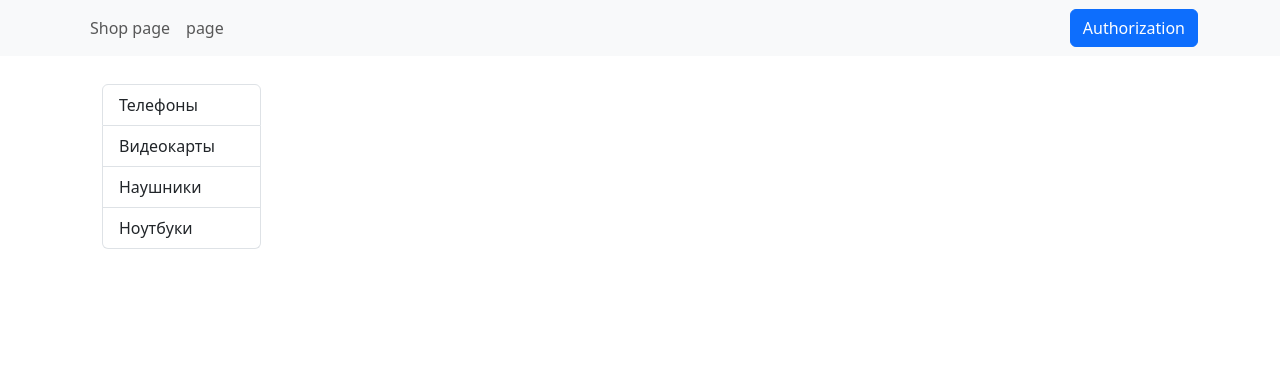
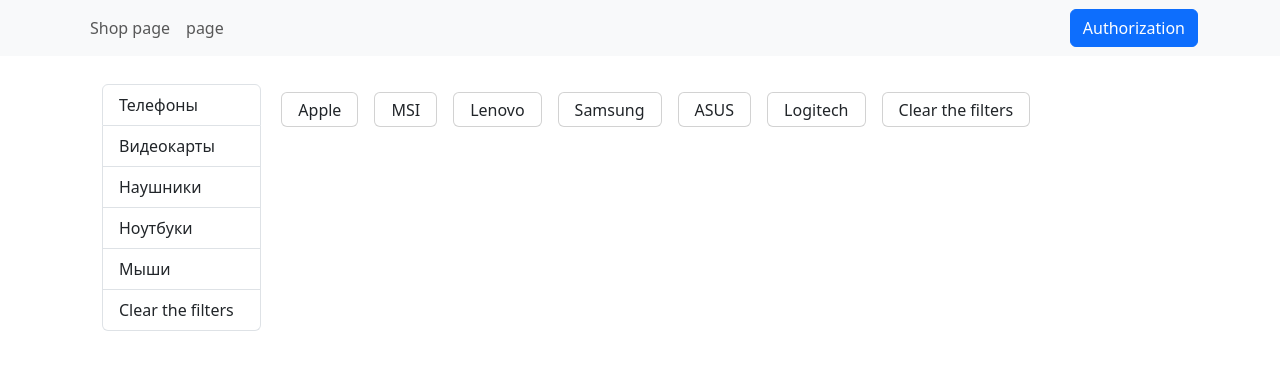
Before and after one commit to zazagun/InternetStore, a React (Create React App) app in the folder client/: page / in a window 1280 px wide. Shown: the top 370 px of the page. Built offline with nearby package versions, Linux system fonts and the light colour scheme.

Commit message:
brand bar, filter, type bar, some reworks shop

```diff
--- /dev/null
+++ b/client/src/components/BrandBar.js
@@ -0,0 +1,57 @@
+import { useContext, useState } from "react";
+import { observer } from 'mobx-react-lite';
+import { Context } from "../index.js";
+import { Card, Row } from "react-bootstrap";
+
+const BrandBar = observer(() => {
+    const { device } = useContext(Context);
+    const [isClearActive, setIsClearActive] = useState(false);
+
+    const handleClearFilters = () => {
+        device.setSelectedBrand(null);
+        setIsClearActive(true);
+        setTimeout(() => setIsClearActive(false), 250);
+    };
+
+    return (
+        <Row className="d-flex flex-wrap align-items-center">
+            {device.brands.map(brand => (
+                <Card
+                    key={brand.id}
+                    onClick={() => device.setSelectedBrand(brand)}
+                    className="p-3 m-2"
+                    style={{
+                        width: 'auto',
+                        cursor: "pointer",
+                        height: "35px",
+                        display: "flex",
+                        justifyContent: "center",
+                        alignItems: "center",
+                        backgroundColor: brand.id === device.selectedBrand?.id ? "#0d6efd" : "",
+                        color: brand.id === device.selectedBrand?.id ? "white" : ""
+                    }}
+                >
+                    {brand.name}
+                </Card>
+            ))}
+            <Card
+                onClick={handleClearFilters}
+                className="p-3 m-2"
+                style={{
+                    width: 'auto',
+                    cursor: "pointer",
+                    height: "35px",
+                    display: "flex",
+                    justifyContent: "center",
+                    alignItems: "center",
+                    backgroundColor: isClearActive ? "#0d6efd" : "",
+                    color: isClearActive ? "white" : ""
+                }}
+            >
+                Сlear the filters
+            </Card>
+        </Row>
+    );
+});
+
+export default BrandBar;
--- a/client/src/components/Devices.js
+++ b/client/src/components/Devices.js
@@ -1,4 +1,4 @@
-import React, {useContext} from "react";
+import {useContext} from "react";
 import { observer } from 'mobx-react-lite';
 import { Context } from "../index.js";
 
--- a/client/src/components/TypeBar.js
+++ b/client/src/components/TypeBar.js
@@ -1,19 +1,39 @@
-import React, { useContext } from "react"
+import React, { useContext, useState } from "react";
 import { observer } from 'mobx-react-lite';
 import { Context } from "../index.js";
 import { ListGroup } from "react-bootstrap";
 
-const TypeBar = observer(() =>{
-    const {device} = useContext(Context)
-    return(
+const TypeBar = observer(() => {
+    const { device } = useContext(Context);
+    const [isClearActive, setIsClearActive] = useState(false);
+
+    const handleClearFilters = () => {
+        device.setSelectedType(null);
+        setIsClearActive(true);
+        setTimeout(() => setIsClearActive(false), 250);
+    };
+
+    return (
         <ListGroup>
-            {device.types.map(type =>
-                <ListGroup.Item key={type.id}>
+            {device.types.map((type) => (
+                <ListGroup.Item
+                    style={{cursor: "pointer"}}
+                    active={type.id === device.selectedType?.id}
+                    onClick={() => device.setSelectedType(type)}
+                    key={type.id}
+                >
                     {type.name}
                 </ListGroup.Item>
-            )}
+            ))}
+            <ListGroup.Item
+                active={isClearActive}
+                onClick={handleClearFilters}
+                style={{ cursor: "pointer"}}
+            >
+                Сlear the filters
+            </ListGroup.Item>
         </ListGroup>
-    )
-})
+    );
+});
 
 export default TypeBar;
--- a/client/src/pages/Auth.js
+++ b/client/src/pages/Auth.js
@@ -13,7 +13,7 @@ const Auth = () =>{
     return (
         <Container
             className="d-flex justify-content-center align-items-center"
-            style={{height: window.innerHeight - 54}}
+            style={{marginTop: "16vh"}}
         >
             <Card style={{width: 600}} className="p-4">
                 <h2 className="mb-4 m-auto">{isLogin ? "Authorization": "Registration"}</h2>
--- a/client/src/pages/Shop.js
+++ b/client/src/pages/Shop.js
@@ -2,18 +2,19 @@ import React from "react";
 import { Col, Row } from "react-bootstrap";
 import Container from "react-bootstrap/esm/Container";
 import TypeBar from "../components/TypeBar";
-import Devices from "../components/Devices"
+import BrandBar from "../components/BrandBar";
+// import Devices from "../components/Devices"
 
 const Shop = () => {
     console.log("Shop component rendered");
     return (
-        <Container >
-            <Row className="d-flex mt-2" style={{ padding: "20px"}}>
+        <Container>
+            <Row className="d-flex mt-2" style={{ padding: "20px"}} >
                 <Col md={2}>
                     <TypeBar/>
                 </Col>
-                <Col md={9}>
-                    <Devices />
+                <Col md={10}>
+                    <BrandBar/>
                 </Col>
             </Row>
         </Container>
--- a/client/src/store/DeviceStore.js
+++ b/client/src/store/DeviceStore.js
@@ -6,11 +6,16 @@ export default class DeviceStore{
             {id: 1, name: "Телефоны"},
             {id: 2, name: "Видеокарты"},
             {id: 3, name: "Наушники"},
-            {id: 4, name: "Ноутбуки"}
+            {id: 4, name: "Ноутбуки"},
+            {id: 5, name: "Мыши"}
         ]
         this._brands = [
             {id: 1, name: "Apple"},
-            {id: 2, name: "MSI"}
+            {id: 2, name: "MSI"},
+            {id: 3, name: "Lenovo"},
+            {id: 4, name: "Samsung"},
+            {id: 5, name: "ASUS"},
+            {id: 6, name: "Logitech"},
         ]
         this._devices = [
             {id: 1, name: "Msi Gforce some666", price: 25000, rating: 4, img: "https://c.dns-shop.ru/thumb/st1/fit/300/300/aea0c2c3767fa91b5f7fa40dec0cc1bd/80b4a85d0136a567c8c4bd9ea4a38144da172877a39aae566ddfa9730435769d.jpg.webp"},
@@ -19,6 +24,8 @@ export default class DeviceStore{
             {id: 4, name: "Palit", price: 15000, rating: 4, img: "https://c.dns-shop.ru/thumb/st1/fit/300/300/aea0c2c3767fa91b5f7fa40dec0cc1bd/80b4a85d0136a567c8c4bd9ea4a38144da172877a39aae566ddfa9730435769d.jpg.webp"},
         ]
 
+        this._selectedType = {}
+        this._selectedBrand = {}
         makeAutoObservable(this)
     }
 
@@ -31,6 +38,12 @@ export default class DeviceStore{
     setDevices(devices){
         this._devices = devices
     }
+    setSelectedType(type){
+        this._selectedType = type
+    }
+    setSelectedBrand(brand){
+        this._selectedBrand = brand
+    }
     //get
     get types(){
         return this._types
@@ -41,6 +54,10 @@ export default class DeviceStore{
     get devices(){
         return this._devices
     }
+    get selectedType(){
+        return this._selectedType
+    }
+    get selectedBrand(){
+        return this._selectedBrand
+    }
 }
-
-//1.21.00
```
